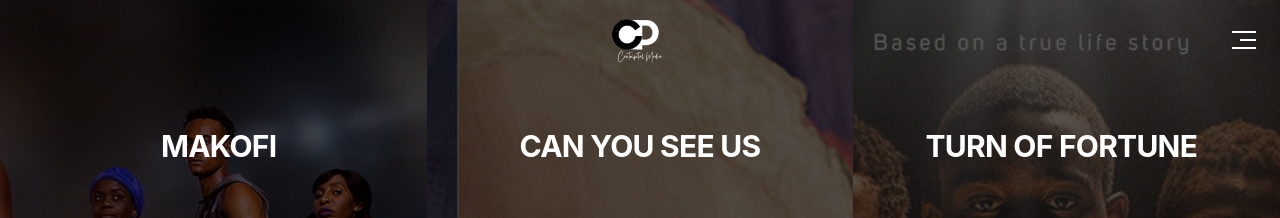
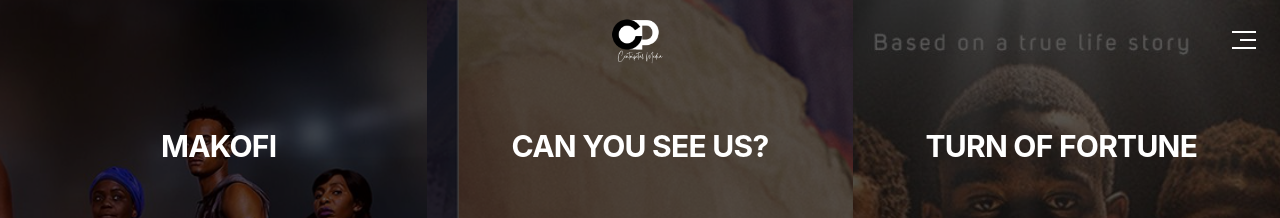
Before and after one commit to Mainza714/sg-3bbfc5cc-69cd-4878-9aaa-1b5533acc791-1781104711, a Next.js app: page / in a window 1280 px wide. Shown: the top 218 px of the page. Built offline with nearby package versions, Linux system fonts and the light colour scheme.

Commit message:
chore(content): update title punctuation for can you see us

```diff
--- a/src/components/home/ContentSummary.tsx
+++ b/src/components/home/ContentSummary.tsx
@@ -6,7 +6,7 @@
   const featuredContent = [
     {
       id: "can-they-see-us",
-      title: "Can You See Us",
+      title: "Can You See Us?",
       image: "/CYSU_square01_now_streaming.png",
       network: "Netflix",
       year: "2022",
--- a/src/components/home/VideoShowcase.tsx
+++ b/src/components/home/VideoShowcase.tsx
@@ -25,7 +25,7 @@
     },
     {
       id: "video-2",
-      title: "CAN YOU SEE US",
+      title: "CAN YOU SEE US?",
       description: "Exploring the depths of human connection in African cinema",
       youtubeId: "0FOCFfDR-qA",
       artwork: "/can-you-see-us-slide-mad29y0i.png"
--- a/src/pages/content/film.tsx
+++ b/src/pages/content/film.tsx
@@ -7,7 +7,7 @@
   const filmContent = [
     {
       id: "can-they-see-us",
-      title: "Can You See Us",
+      title: "Can You See Us?",
       category: "Film",
       image: "/CYSU_square01_now_streaming.png",
       network: "Netflix",
--- a/src/pages/team/[id].tsx
+++ b/src/pages/team/[id].tsx
@@ -1,4 +1,3 @@
-
 import { useRouter } from "next/router";
 import Head from "next/head";
 import Image from "next/image";
@@ -54,7 +53,7 @@
           image: "https://images.unsplash.com/photo-1536440136628-849c177e76a1?q=80&w=1600&auto=format&fit=crop"
         },
         {
-          title: "CAN YOU SEE US",
+          title: "CAN YOU SEE US?",
           description: "An intimate portrait of invisible communities fighting for recognition.",
           image: "https://images.unsplash.com/photo-1492724724894-7464c27d0ceb?q=80&w=1600&auto=format&fit=crop"
         }
@@ -152,7 +151,7 @@
       image: "https://images.unsplash.com/photo-1573496359142-b8d87734a5a2?q=80&w=1600&auto=format&fit=crop",
       projects: [
         {
-          title: "CAN YOU SEE US",
+          title: "CAN YOU SEE US?",
           description: "Lead editor for this award-winning documentary exploring human connection.",
           image: "https://images.unsplash.com/photo-1492724724894-7464c27d0ceb?q=80&w=1600&auto=format&fit=crop"
         },
--- a/src/pages/work/can-you-see-us.tsx
+++ b/src/pages/work/can-you-see-us.tsx
@@ -1,4 +1,3 @@
-
 import { Layout } from "@/components/layout/Layout";
 import Image from "next/image";
 import Head from "next/head";
@@ -7,8 +6,8 @@
   return (
     <>
       <Head>
-        <title>Can You See Us | Centripetal Media</title>
-        <meta name="description" content="Can You See Us - A compelling drama directed by Kenny Mumba, featuring outstanding performances from Kangwa Chileshe, Ruth Jule, and Thabo Kaamba." />
+        <title>Can You See Us? | Centripetal Media</title>
+        <meta name="description" content="Can You See Us? - A compelling drama directed by Kenny Mumba, featuring outstanding performances from Kangwa Chileshe, Ruth Jule, and Thabo Kaamba." />
       </Head>
       <Layout>
         <div className="bg-black text-white min-h-screen">
@@ -26,7 +25,7 @@
 
               <div className="space-y-8">
                 <div>
-                  <h1 className="text-4xl md:text-5xl font-bold mb-4">Can They See Us</h1>
+                  <h1 className="text-4xl md:text-5xl font-bold mb-4">Can You See Us?</h1>
                   <div className="inline-block bg-yellow-400 text-black px-4 py-1 text-sm font-semibold rounded">
                     DRAMA
                   </div>
```
